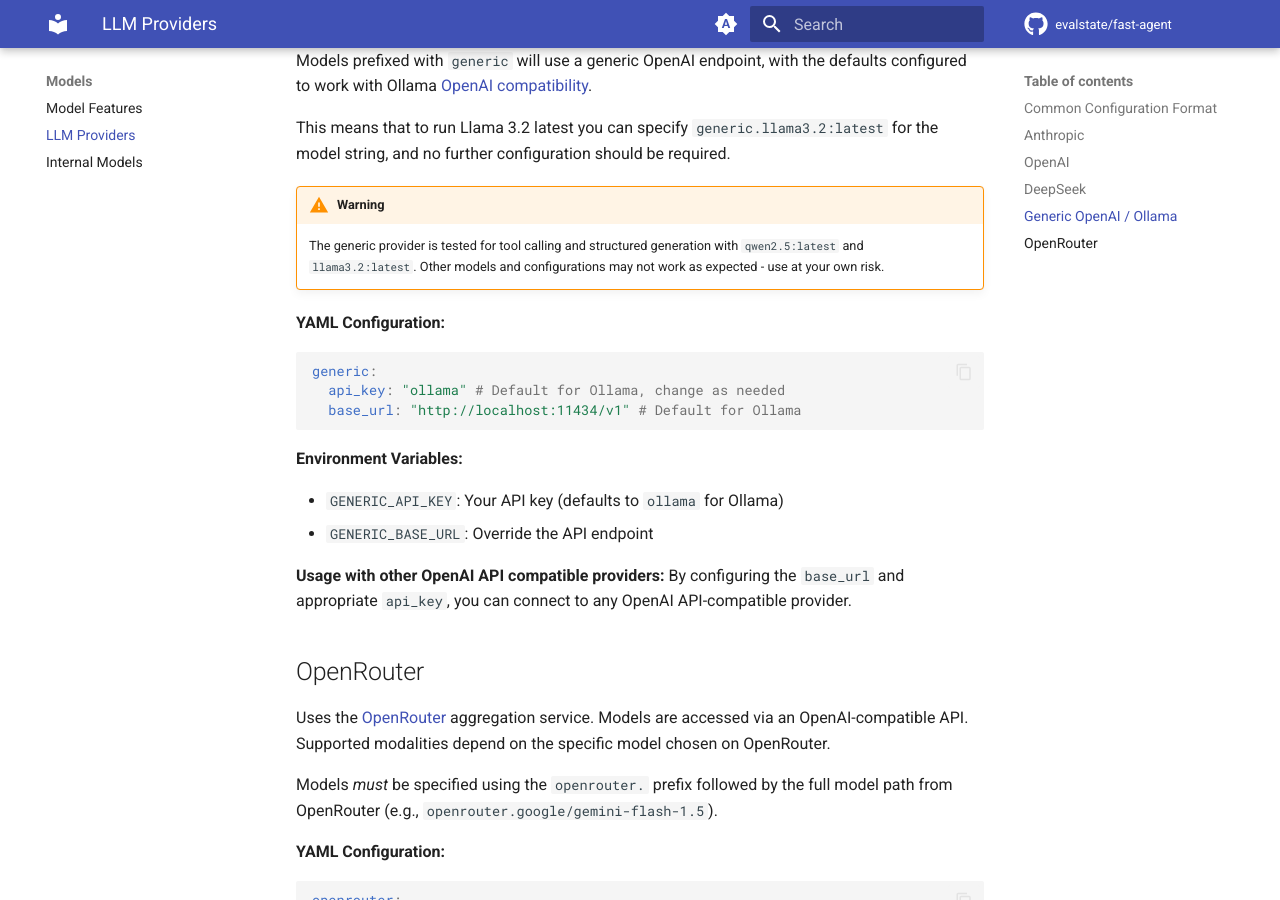
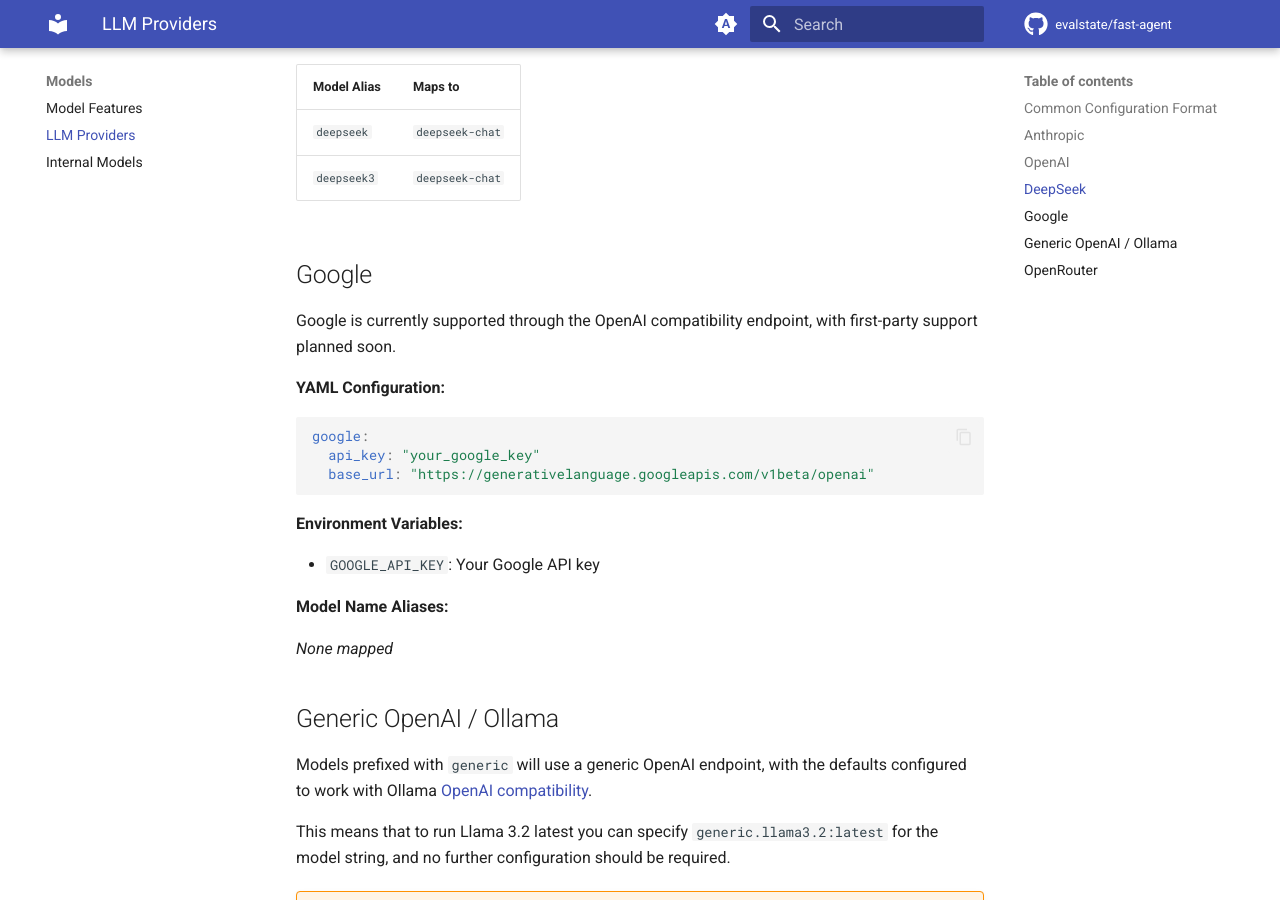
Before and after one commit to evalstate/fast-agent-docs, an MkDocs documentation site: the page built from docs/models/llm_providers.md, in a window 1280 px wide and 900 px high, scrolled down 3129 px. Built offline with MkDocs 1.6.1 and Material for MkDocs 9.7.7, drawn with Linux system fonts in a browser that asks for light colours; comment, search, counter and statistics services are not loaded; some of the changed text lies outside the part shown.

Commit message:
google gemini provider

````diff
--- a/docs/models/llm_providers.md
+++ b/docs/models/llm_providers.md
@@ -1,5 +1,9 @@
 
 For each model provider, you can configure parameters either through environment variables or in your `fastagent.config.yaml` file.
+
+Be sure to run `fast-agent check` to troubleshoot API Key issues:
+
+![Key Check](check.png)
 
 ## Common Configuration Format
 
@@ -101,6 +105,27 @@
 | `deepseek`  | `deepseek-chat` |
 | `deepseek3` | `deepseek-chat` |
 
+
+## Google
+
+Google is currently supported through the OpenAI compatibility endpoint, with first-party support planned soon.
+
+**YAML Configuration:**
+
+```yaml
+google:
+  api_key: "your_google_key"
+  base_url: "https://generativelanguage.googleapis.com/v1beta/openai"
+```
+
+**Environment Variables:**
+
+- `GOOGLE_API_KEY`: Your Google API key
+
+**Model Name Aliases:**
+
+_None mapped_
+
 ## Generic OpenAI / Ollama
 
 
````
Also changed, not shown: docs/models/check.png (added).
